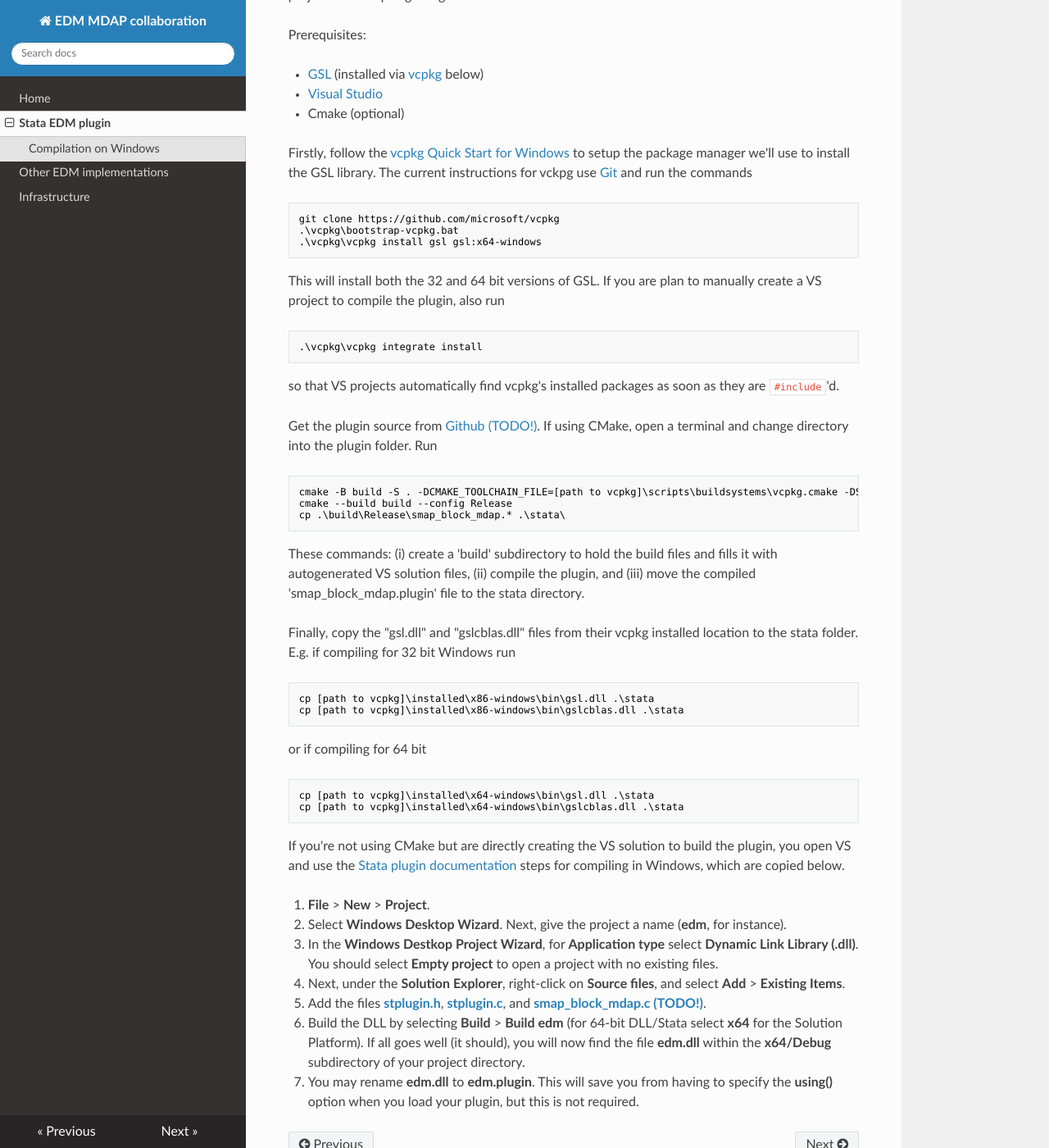
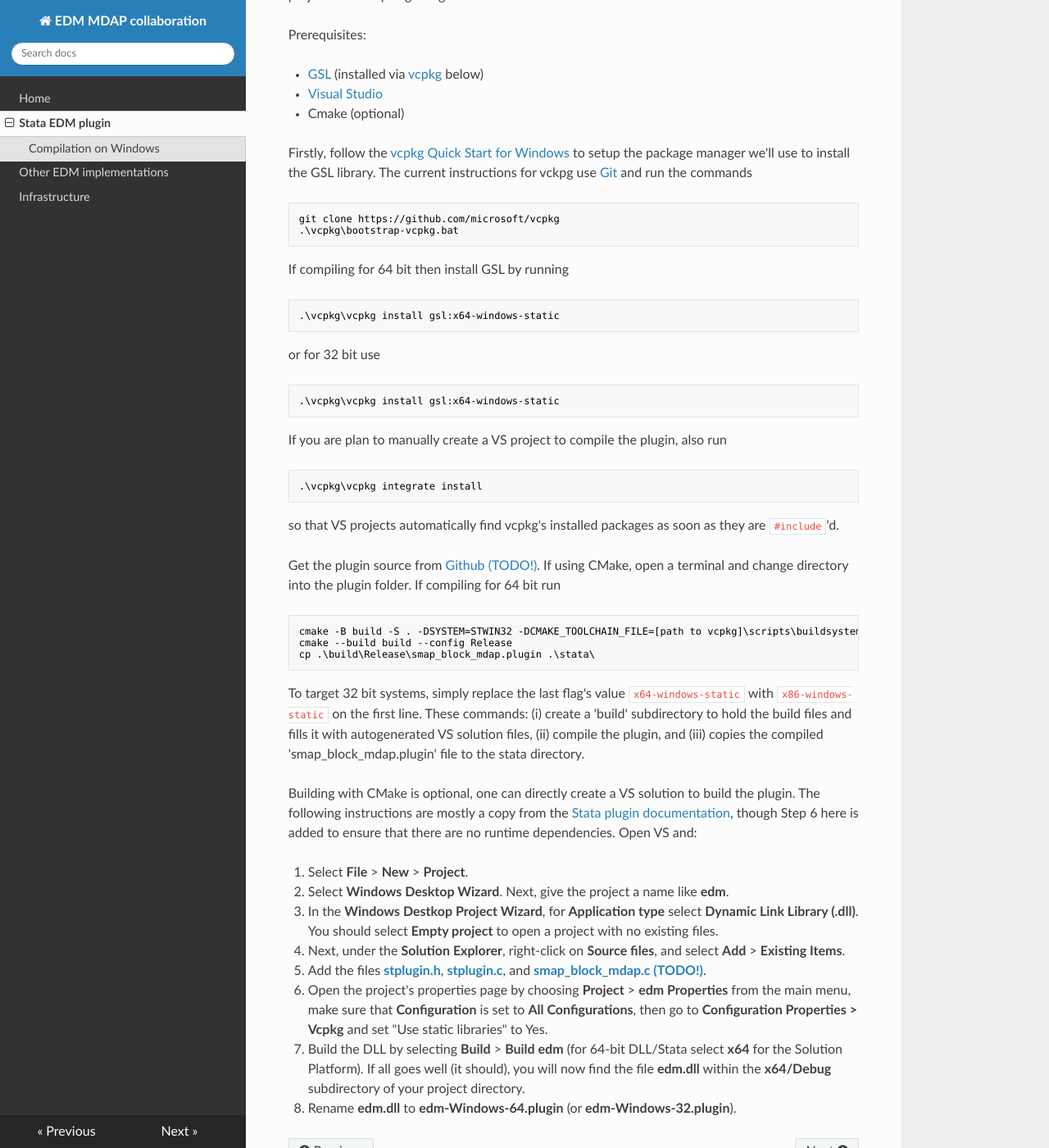
Before and after one commit to EDM-Developers/edm-stata, an MkDocs documentation site: the page built from docs/plugin.md, in a window 1280 px wide and 1400 px high, scrolled down 257 px. Shown: the whole window at 82% size. Built offline with MkDocs 1.6.1, drawn with Linux system fonts in a browser that asks for light colours; nearby versions of some CDN libraries.

Commit message:
Updates on compiling statically with GSL

````diff
--- a/CMakeLists.txt
+++ b/CMakeLists.txt
@@ -12,10 +12,6 @@ set(SYSTEM "APPLEMAC" CACHE STRING "Stata plugin SYSTEM option")
 set(CACHE SYSTEM PROPERTY STRINGS APPLEMAC HP9000 OPUNIX STWIN32)
 set(CMAKE_C_FLAGS "${CMAKE_C_FLAGS} -DSYSTEM=${SYSTEM}")
 set(CMAKE_C_FLAGS_RELEASE "-O3 -march=native")
-
-if(MSVC)
-    add_definitions(-D_CRT_SECURE_NO_WARNINGS)
-endif()
 
 include(CheckCCompilerFlag)
 set(CMAKE_C_FLAGS_DEBUG "-O0 -g")
--- a/docs/plugin.md
+++ b/docs/plugin.md
@@ -15,10 +15,21 @@ Firstly, follow the [vcpkg Quick Start for Windows](https://github.com/Microsoft
 ```powershell
 git clone https://github.com/microsoft/vcpkg
 .\vcpkg\bootstrap-vcpkg.bat
-.\vcpkg\vcpkg install gsl gsl:x64-windows
 ```
 
-This will install both the 32 and 64 bit versions of GSL. If you are plan to manually create a VS project to compile the plugin, also run
+If compiling for 64 bit then install GSL by running
+
+```powershell
+.\vcpkg\vcpkg install gsl:x64-windows-static
+```
+
+or for 32 bit use
+
+```powershell
+.\vcpkg\vcpkg install gsl:x64-windows-static
+```
+
+If you are plan to manually create a VS project to compile the plugin, also run
 
 ```powershell
 .\vcpkg\vcpkg integrate install
@@ -26,36 +37,23 @@ This will install both the 32 and 64 bit versions of GSL. If you are plan to man
 
 so that VS projects automatically find vcpkg's installed packages as soon as they are `#include`'d.
 
-Get the plugin source from [Github (TODO!)](https://github.com/...).  If using CMake, open a terminal and change directory into the plugin folder. Run
+Get the plugin source from [Github (TODO!)](https://github.com/...).  If using CMake, open a terminal and change directory into the plugin folder. If compiling for 64 bit run
 
 ```powershell
-cmake -B build -S . -DCMAKE_TOOLCHAIN_FILE=[path to vcpkg]\scripts\buildsystems\vcpkg.cmake -DSYSTEM=STWIN32
+cmake -B build -S . -DSYSTEM=STWIN32 -DCMAKE_TOOLCHAIN_FILE=[path to vcpkg]\scripts\buildsystems\vcpkg.cmake -DVCPKG_TARGET_TRIPLET=x64-windows-static
 cmake --build build --config Release
-cp .\build\Release\smap_block_mdap.* .\stata\
+cp .\build\Release\smap_block_mdap.plugin .\stata\
 ```
 
-These commands: (i) create a 'build' subdirectory to hold the build files and fills it with autogenerated VS solution files, (ii) compile the plugin, and (iii) move the compiled 'smap_block_mdap.plugin' file to the stata directory.
+To target 32 bit systems, simply replace the last flag's value `x64-windows-static` with `x86-windows-static` on the first line. These commands: (i) create a 'build' subdirectory to hold the build files and fills it with autogenerated VS solution files, (ii) compile the plugin, and (iii) copies the compiled 'smap_block_mdap.plugin' file to the stata directory.
 
-Finally, copy the "gsl.dll" and "gslcblas.dll" files from their vcpkg installed location to the stata folder. E.g. if compiling for 32 bit Windows run
+Building with CMake is optional, one can directly create a VS solution to build the plugin. The following instructions are mostly a copy from the [Stata plugin documentation](https://www.stata.com/plugins/#sect5a), though Step 6 here is added to ensure that there are no runtime dependencies. Open VS and:
 
-```powershell
-cp [path to vcpkg]\installed\x86-windows\bin\gsl.dll .\stata
-cp [path to vcpkg]\installed\x86-windows\bin\gslcblas.dll .\stata
-```
-
-or if compiling for 64 bit
-
-```powershell
-cp [path to vcpkg]\installed\x64-windows\bin\gsl.dll .\stata
-cp [path to vcpkg]\installed\x64-windows\bin\gslcblas.dll .\stata
-```
-
-If you're not using CMake but are directly creating the VS solution to build the plugin, you open VS and use the [Stata plugin documentation](https://www.stata.com/plugins/#sect5a) steps for compiling in Windows, which are copied below.
-
-1. **File** > **New** > **Project**.
-2. Select **Windows Desktop Wizard**. Next, give the project a name (**edm**, for instance).
+1. Select **File** > **New** > **Project**.
+2. Select **Windows Desktop Wizard**. Next, give the project a name like **edm**.
 3. In the **Windows Destkop Project Wizard**, for **Application type** select **Dynamic Link Library (.dll)**. You should select **Empty project** to open a project with no existing files.
 4. Next, under the **Solution Explorer**, right-click on **Source files**, and select **Add** > **Existing Items**.
 5. Add the files **[stplugin.h](https://www.stata.com/plugins/stplugin.h)**, **[stplugin.c](https://www.stata.com/plugins/stplugin.c)**, and **[smap_block_mdap.c (TODO!)](https://github.com/...)**.
-6. Build the DLL by selecting **Build** > **Build edm** (for 64-bit DLL/Stata select **x64** for the Solution Platform). If all goes well (it should), you will now find the file **edm.dll** within the **x64/Debug** subdirectory of your project directory.
-7. You may rename **edm.dll** to **edm.plugin**. This will save you from having to specify the **using()** option when you load your plugin, but this is not required.
+6. Open the project's properties page by choosing **Project** > **edm Properties** from the main menu, make sure that **Configuration** is set to **All Configurations**, then go to **Configuration Properties > Vcpkg** and set "Use static libraries" to Yes.
+7. Build the DLL by selecting **Build** > **Build edm** (for 64-bit DLL/Stata select **x64** for the Solution Platform). If all goes well (it should), you will now find the file **edm.dll** within the **x64/Debug** subdirectory of your project directory.
+8. Rename **edm.dll** to **edm-Windows-64.plugin** (or **edm-Windows-32.plugin**).
````
Also changed, not shown: 1 other file.
